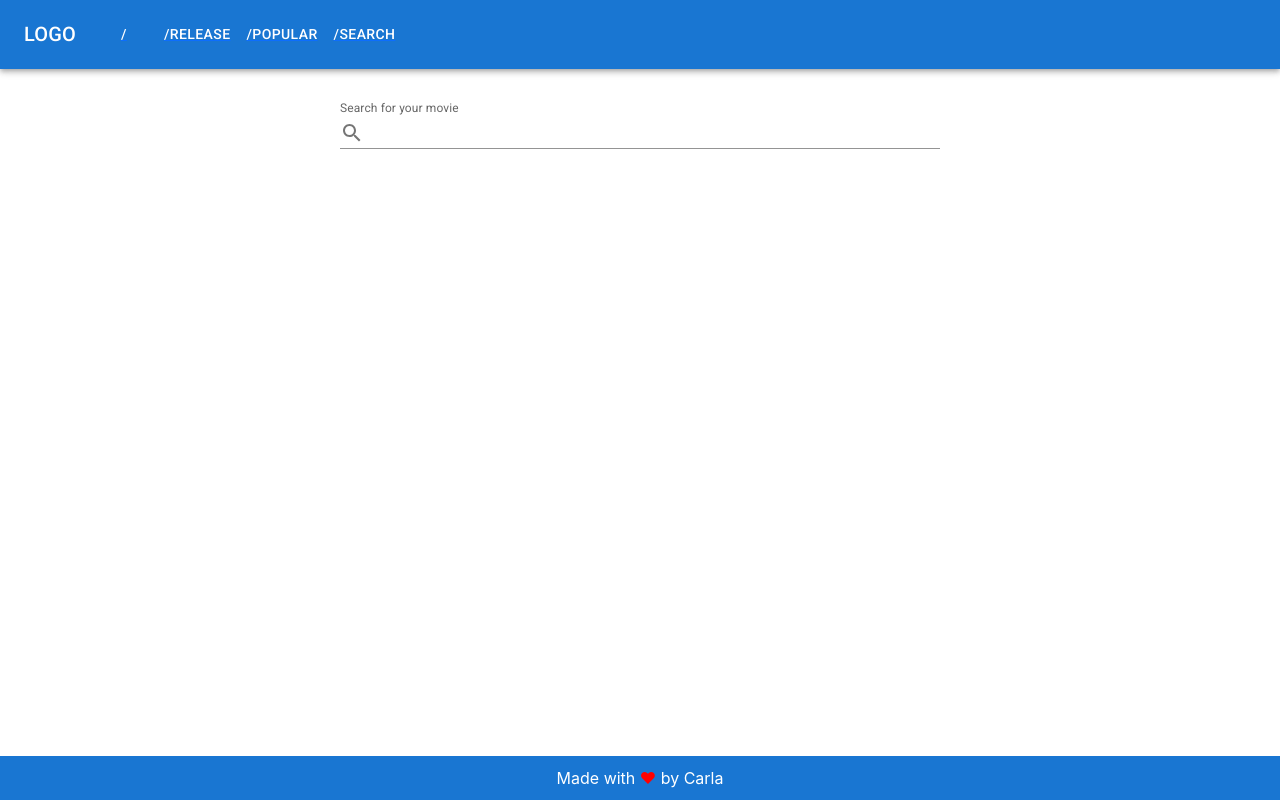
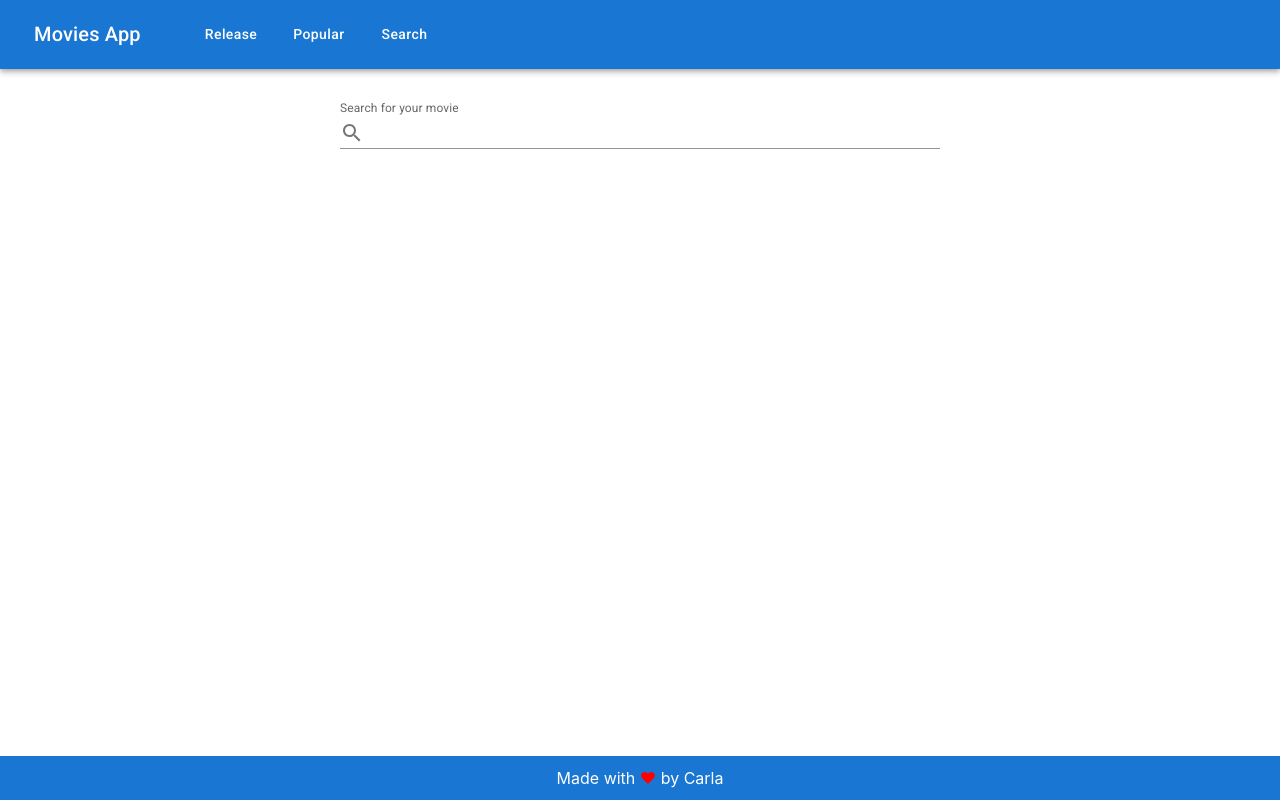
Before and after one commit to Carlafb11/movies-app-react, a React (Create React App) app: page /search in a window 1280 px wide. Built offline with nearby package versions, Linux system fonts and the light colour scheme.

Commit message:
fixing navbar styles (#7)

```diff
--- a/src/components/NavBar.js
+++ b/src/components/NavBar.js
@@ -11,7 +11,9 @@ import Button from '@mui/material/Button';
 import MenuItem from '@mui/material/MenuItem';
 import { Link } from 'react-router-dom'
 
-const pages = ['/', '/release', '/popular', '/search'];
+import '../styles/navbar.scss';
+
+const pages = ['/release', '/popular', '/search'];
 
 const NavBar = () => {
   const [anchorElNav, setAnchorElNav] = React.useState(null);
@@ -32,18 +34,25 @@ const NavBar = () => {
     setAnchorElUser(null);
   };
 
+  const buildPageName = (pageName) => {
+    const newString = pageName.substring(1);
+    return newString;
+  }
+
   return (
-    <AppBar position="static">
+    <AppBar className="navbar-container" position="static">
       <Container maxWidth="xl">
         <Toolbar disableGutters>
+          <Link to="/">
             <Typography
               variant="h6"
               noWrap
               component="div"
               sx={{ mr: 2, display: { xs: 'none', md: 'flex' } }}
             >
-            LOGO
+              Movies App
             </Typography>
+          </Link>
 
           <Box sx={{ flexGrow: 1, display: { xs: 'flex', md: 'none' } }}>
             <IconButton
@@ -77,21 +86,23 @@ const NavBar = () => {
               {pages.map((page, index) => (
                 <Link key={index} to={page}>
                    <MenuItem key={page} onClick={handleCloseNavMenu}>
-                      <Typography textAlign="center">{page}</Typography>
+                      <Typography textAlign="center">{buildPageName(page)}</Typography>
                     </MenuItem>
                   </Link>
 
               ))}
             </Menu>
           </Box>
+          <Link to="/">
             <Typography
               variant="h6"
               noWrap
               component="div"
               sx={{ flexGrow: 1, display: { xs: 'flex', md: 'none' } }}
             >
-            LOGO
+              Movies App
             </Typography>
+          </Link>
           <Box sx={{ flexGrow: 1, display: { xs: 'none', md: 'flex' } }}>
             {pages.map((page) => (
               <Link key={page} to={page}>
@@ -99,7 +110,7 @@ const NavBar = () => {
                   onClick={handleCloseNavMenu}
                   sx={{ my: 2, color: 'white', display: 'block' }}
                 >
-                  {page}
+                  {buildPageName(page)}
                 </Button>
               </Link>
             ))}
--- a/src/components/NavBarStyles.scss
+++ /dev/null
@@ -1,3 +0,0 @@
-.nav-bar-style {
-  background-color: red;
-}
--- /dev/null
+++ b/src/styles/navbar.scss
@@ -0,0 +1,17 @@
+.navbar-container {
+  a {
+    color: white;
+    text-decoration: none;
+    margin: 0 10px;
+
+
+    &:hover {
+      text-decoration: underline;
+      color: white;
+    }
+
+    button {
+      text-transform: capitalize;
+    }
+  }
+}
```
Lines whose indentation alone changed are shown as unchanged.
